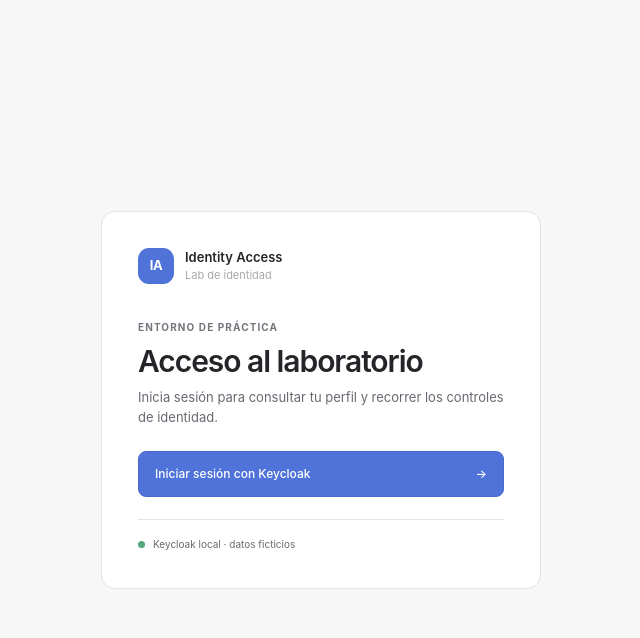
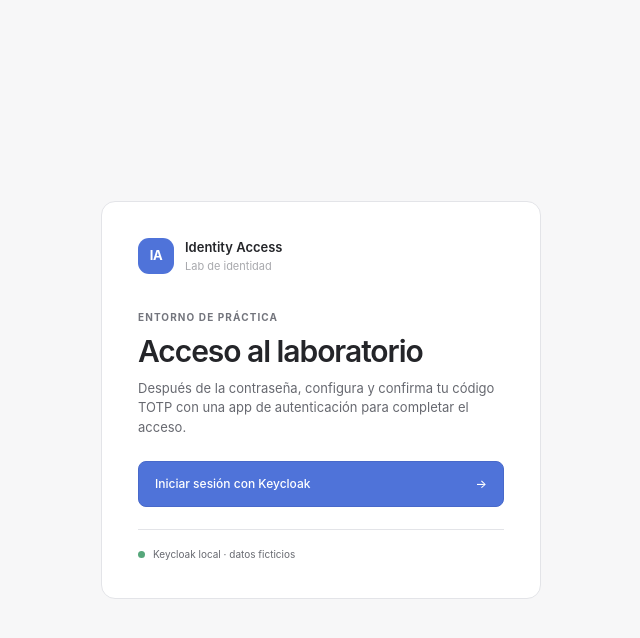
Before and after one commit to ElShapie/identity-access-lab-mvp, a Flask app: page / in a window 1280 px wide. Shown: the top 638 px of the page, without its empty margins (319-959 px from the left). Run offline with Flask 3, Linux system fonts and the light colour scheme.

Commit message:
Explain TOTP enrollment on the login screen

```diff
--- a/app/templates/dashboard.html
+++ b/app/templates/dashboard.html
@@ -94,7 +94,7 @@
   <section class="login-card">
     <a class="brand login-brand" href="/"><span class="brand-mark" aria-hidden="true">IA</span><span><strong>Identity Access</strong><small>Lab de identidad</small></span></a>
     <p class="eyebrow">ENTORNO DE PRÁCTICA</p><h1>Acceso al laboratorio</h1>
-    <p class="muted">Inicia sesión para consultar tu perfil y recorrer los controles de identidad.</p>
+    <p class="muted">Después de la contraseña, configura y confirma tu código TOTP con una app de autenticación para completar el acceso.</p>
     <a class="primary-button" href="/login">Iniciar sesión con Keycloak <span aria-hidden="true">→</span></a>
     <div class="login-foot"><span class="status-dot"></span> Keycloak local · datos ficticios</div>
   </section>
```
